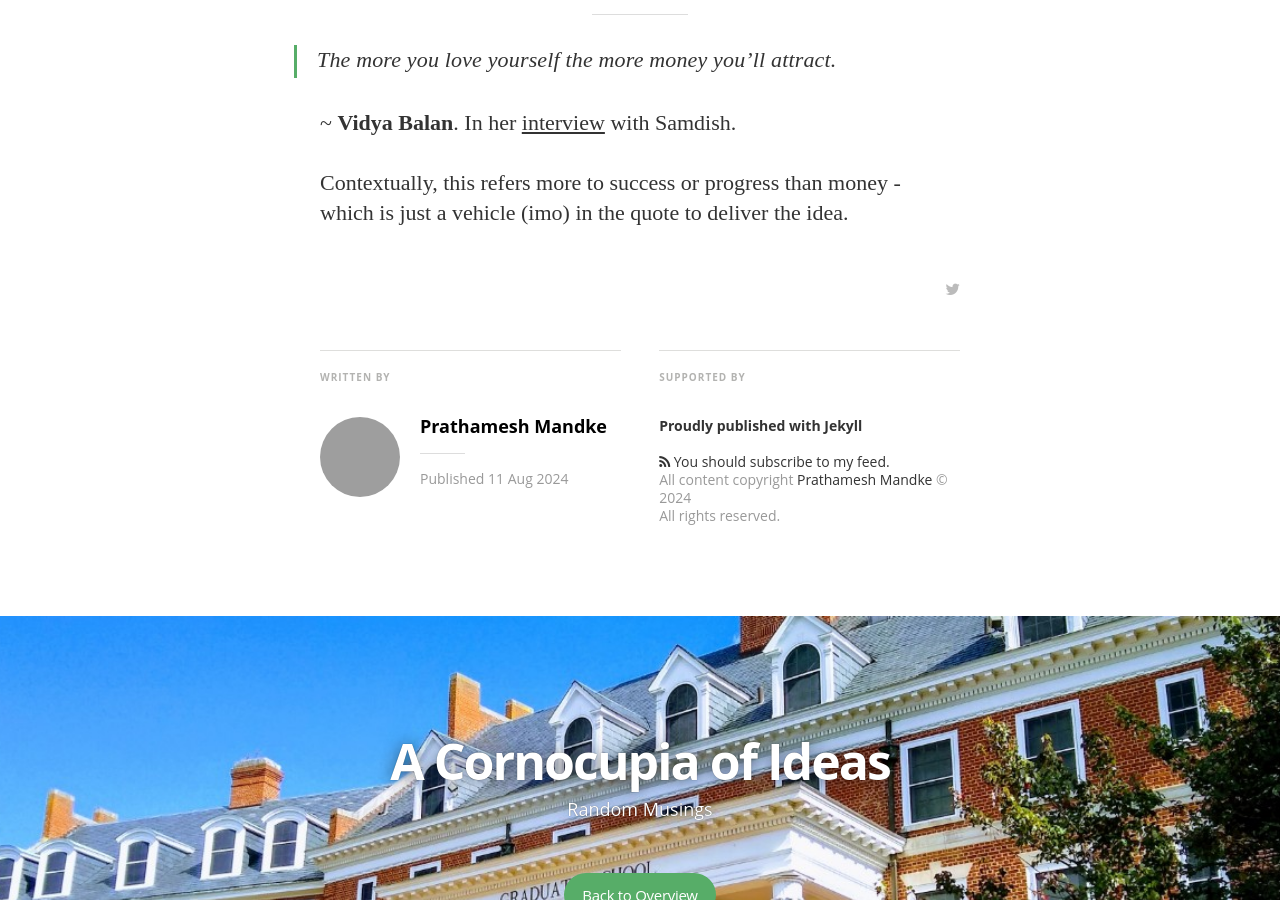
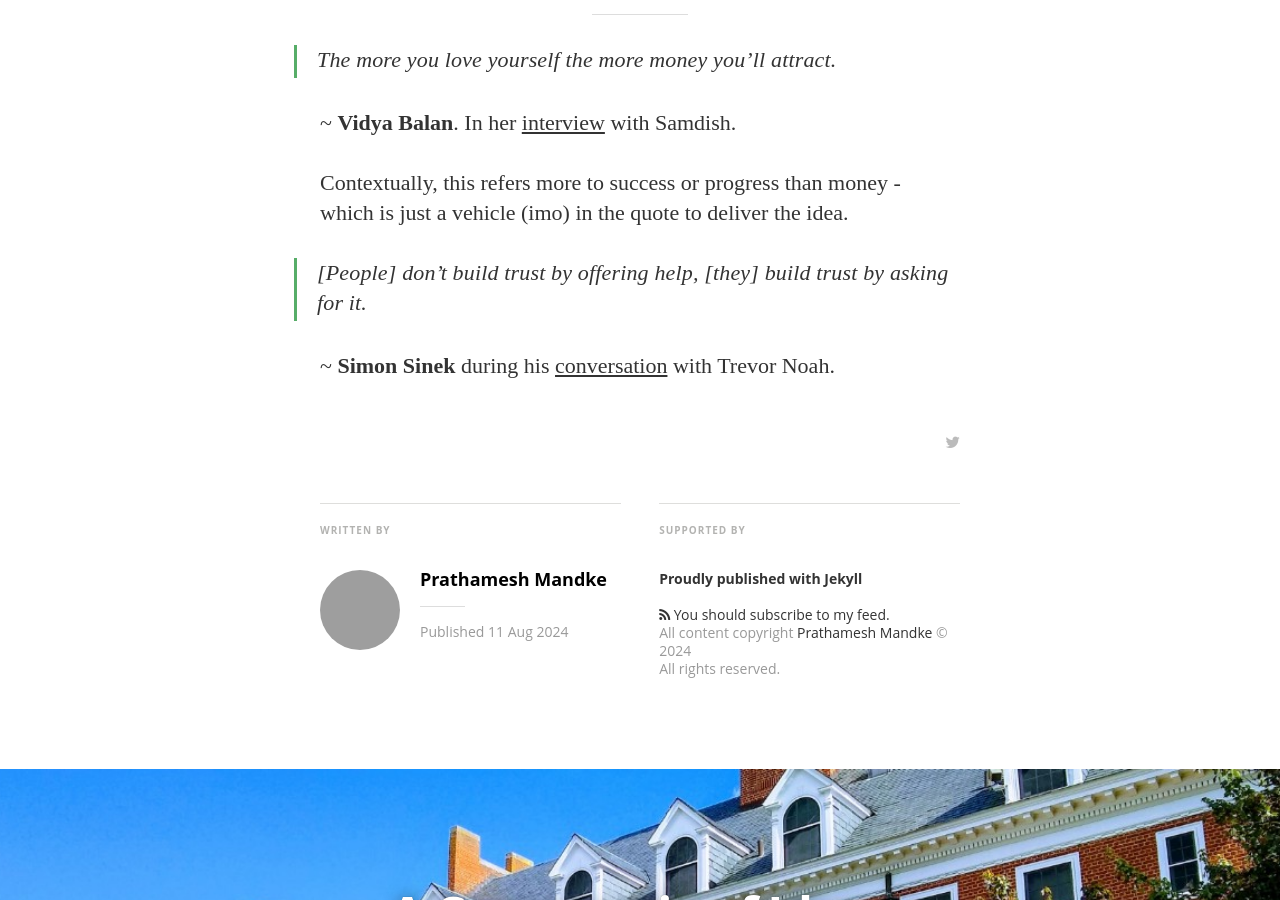
Before and after one commit to pkmandke/blog, a Jekyll site: the page built from _posts/2024-08-11-quotes.md, in a window 1280 px wide and 900 px high, scrolled down 5487 px. Built offline with Jekyll 4.4.1, drawn with Linux system fonts in a browser that asks for light colours; nearby versions of some CDN libraries; some web fonts are replaced; some of the changed text lies outside the part shown; grey boxes are pictures that could not be loaded.

Commit message:
simon sinek trust in friendship quote
Signed-off-by: Prathamesh Mandke <pkmandke@vt.edu>

```diff
--- a/_posts/2024-08-11-quotes.md
+++ b/_posts/2024-08-11-quotes.md
@@ -134,3 +134,7 @@ Beautiful practical musings by [Rohan Kamath](https://www.linkedin.com/in/rohank
 ~ **Vidya Balan**. In her [interview](https://youtu.be/LgYUWcqPwJg?t=407) with Samdish.
 
 Contextually, this refers more to success or progress than money - which is just a vehicle (imo) in the quote to deliver the idea.
+
+>[People] don't build trust by offering help, [they] build trust by asking for it.
+
+~ **Simon Sinek** during his [conversation](https://youtu.be/CNBxIhxHHxM?t=863) with Trevor Noah.
```
Also changed, not shown: other parts of _posts/2024-08-11-quotes.md (+2 -2 lines).
